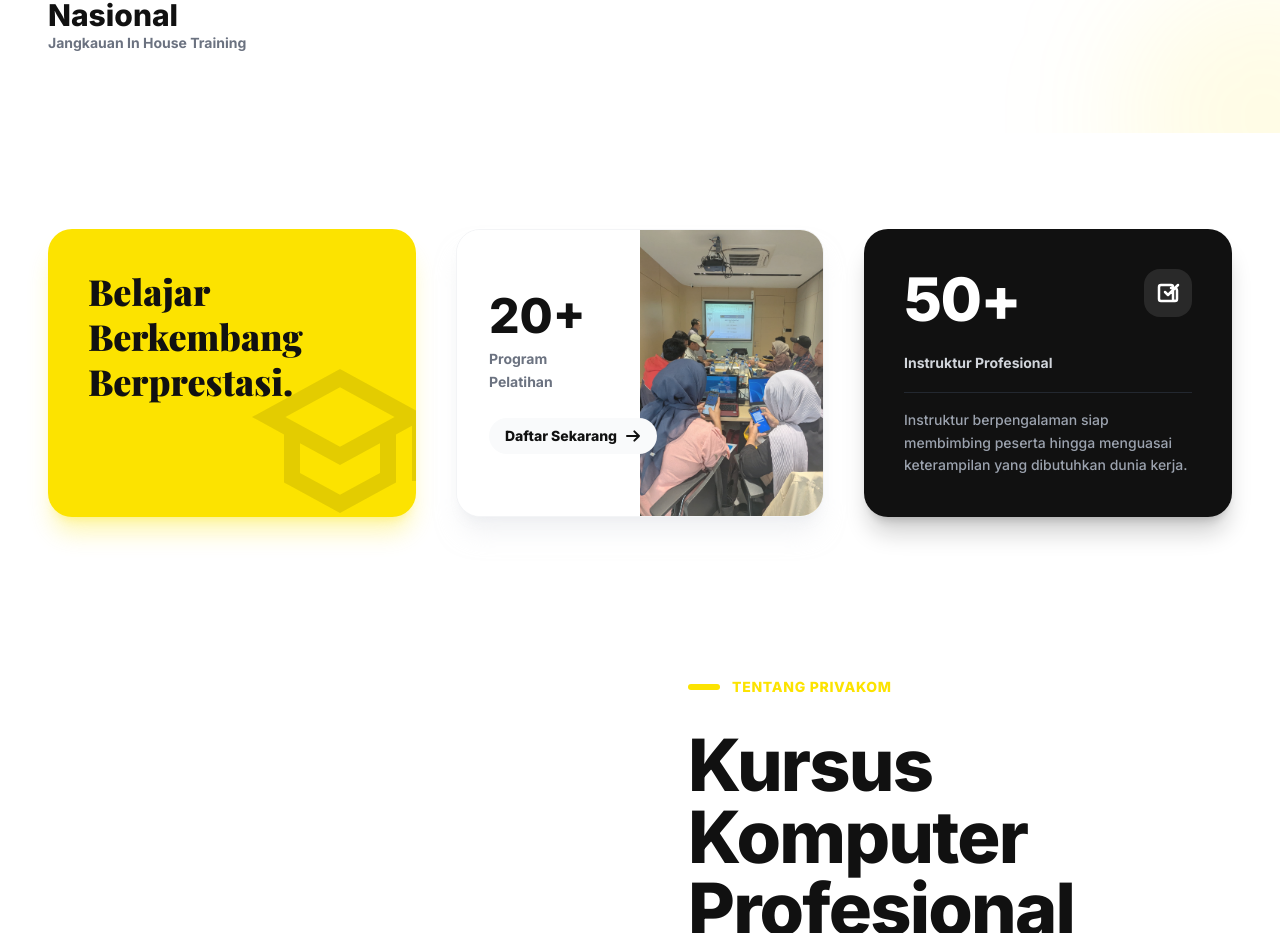
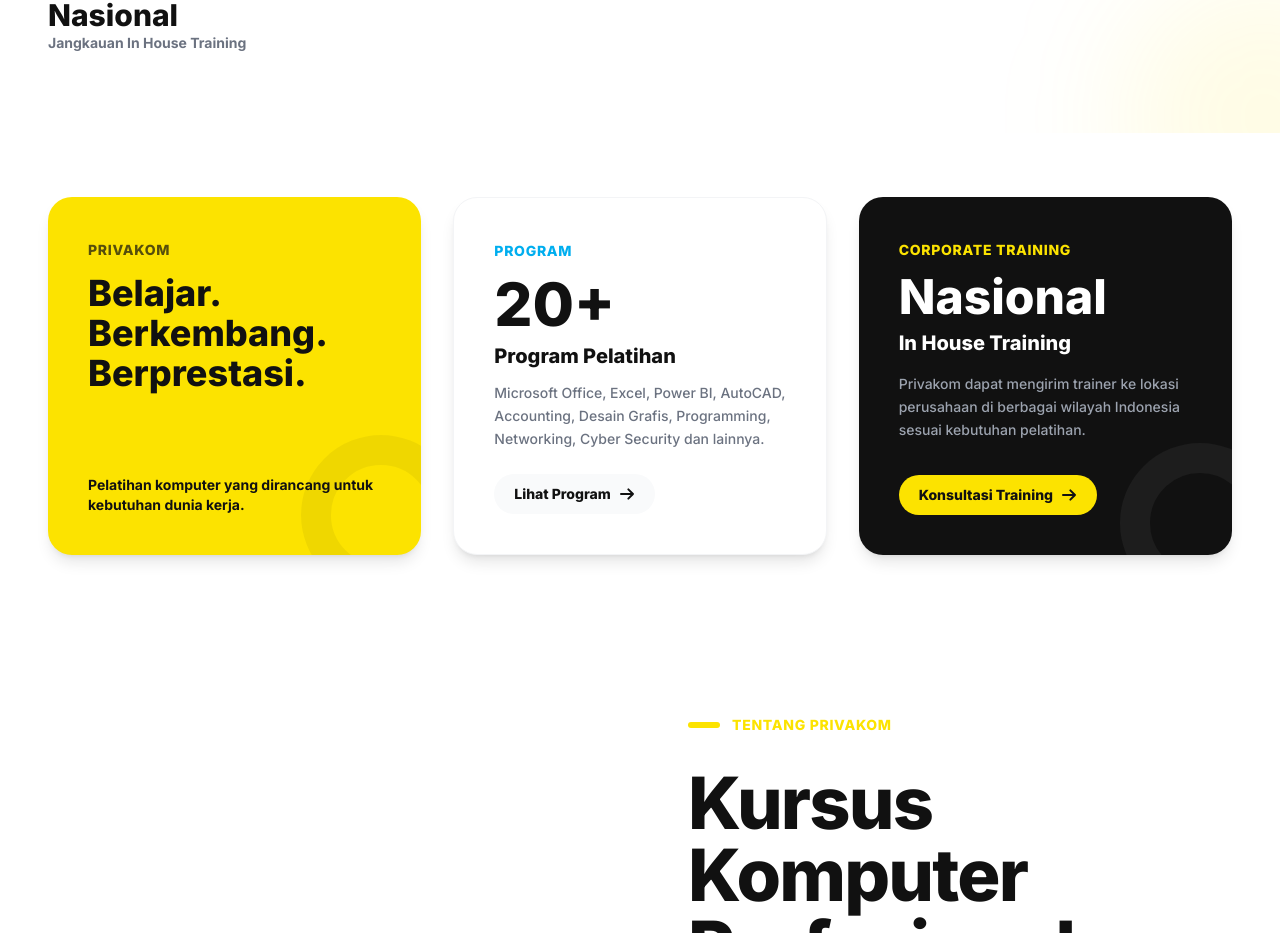
Before and after one commit to nusanode/privakom-jakarta, a React (Vite) app: page / in a window 1280 px wide. Shown: the part 1040-1973 px from the top of the page. Built offline with nearby package versions, Linux system fonts and the light colour scheme.

Commit message:
Revamp Features component structure and styling
Refactor Features component layout and styles for improved design and accessibility.

```diff
--- a/src/components/Features.jsx
+++ b/src/components/Features.jsx
@@ -1,231 +1,140 @@
 const Features = () => {
+  return (
+    <section
+      className="px-6 lg:px-12 max-w-8xl mx-auto relative z-20 pt-10 lg:pt-16 w-full"
+      aria-label="Keunggulan Privakom"
+    >
+      <div className="grid grid-cols-1 md:grid-cols-3 gap-6 lg:gap-8">
 
-  return (
+        {/* CARD 1 */}
+        <div className="bg-primary text-dark p-8 lg:p-10 rounded-3xl shadow-lg hover:shadow-xl hover:-translate-y-1 transition-all duration-300 relative overflow-hidden min-h-[240px] flex flex-col justify-between">
 
+          <div className="relative z-10">
+            <span className="text-sm font-black uppercase tracking-wider opacity-70">
+              Privakom
+            </span>
 
+            <h2 className="text-3xl lg:text-4xl font-black mt-3 leading-tight">
+              Belajar.
+              <br />
+              Berkembang.
+              <br />
+              Berprestasi.
+            </h2>
+          </div>
 
-    <section className="px-6 lg:px-12 max-w-8xl mx-auto relative z-20 pt-16 lg:pt-24  w-full">
+          <p className="relative z-10 text-sm font-bold mt-6 max-w-xs">
+            Pelatihan komputer yang dirancang untuk kebutuhan dunia kerja.
+          </p>
 
-      <div className="grid grid-cols-1 md:grid-cols-3 gap-8 lg:gap-10">
-
-
-
-        <div
-
-          tabIndex="0"
-
-          className="bg-primary text-dark p-8 lg:p-10 rounded-3xl shadow-xl shadow-primary/30 hover:shadow-2xl hover:shadow-primary/40 hover:-translate-y-2 transition-all duration-300 relative overflow-hidden flex flex-col justify-between h-64 lg:h-72 focus:outline-none group cursor-default"
-
-        >
-
-          <h3 className="text-4xl font-black font-serif text-dark z-10 leading-tight">
-
-            Belajar
-
-            <br />
-
-            Berkembang
-
-            <br />
-
-            Berprestasi.
-
-          </h3>
-
-
-
-          <svg
-
-            className="absolute bottom-[-20px] right-[-20px] w-48 h-48 text-dark opacity-10 group-hover:scale-110 group-hover:-rotate-6 transition-transform duration-500"
-
-            fill="currentColor"
-
-            viewBox="0 0 24 24"
-
-          >
-
-            <path d="M12 3L1 9L5 11.18V17.18L12 21L19 17.18V11.18L21 10.09V17H23V9L12 3ZM18.82 9L12 12.72L5.18 9L12 5.28L18.82 9ZM17 15.99L12 18.72L7 15.99V12.27L12 15L17 12.27V15.99Z" />
-
-          </svg>
-
+          {/* Dekorasi CSS ringan */}
+          <div className="absolute -right-10 -bottom-10 w-40 h-40 rounded-full border-[30px] border-dark/5"></div>
         </div>
 
 
+        {/* CARD 2 */}
+        <div className="bg-white rounded-3xl border border-gray-100 shadow-lg hover:shadow-xl hover:-translate-y-1 transition-all duration-300 min-h-[240px] overflow-hidden">
 
+          <div className="p-8 lg:p-10 h-full flex flex-col justify-between">
 
+            <div>
+              <span className="text-[#00AEEF] text-sm font-black uppercase tracking-wider">
+                Program
+              </span>
 
-        <div
+              <div className="text-5xl lg:text-6xl font-black text-dark mt-3">
+                20+
+              </div>
 
-          tabIndex="0"
+              <h2 className="text-xl font-black text-dark mt-2">
+                Program Pelatihan
+              </h2>
 
-          className="bg-white flex flex-row rounded-3xl border border-gray-100 shadow-xl shadow-gray-200/50 hover:shadow-2xl hover:-translate-y-2 transition-all duration-300 h-64 lg:h-72 items-center group focus:outline-none cursor-default overflow-hidden"
-
-        >
-
-
-
-          <div className="w-1/2 p-6 lg:p-8 flex flex-col justify-center h-full z-10 bg-white">
-
-            <h3 className="text-5xl font-black text-dark mb-2">20+</h3>
-
-
-
-            <p className="text-gray-500 font-bold text-sm mb-6 leading-relaxed">
-
-              Program
-
-              <br />
-
-              Pelatihan
-
-            </p>
-
-
+              <p className="text-gray-500 font-medium text-sm mt-3 leading-relaxed">
+                Microsoft Office, Excel, Power BI, AutoCAD,
+                Accounting, Desain Grafis, Programming,
+                Networking, Cyber Security dan lainnya.
+              </p>
+            </div>
 
             <a
-
               href="#courses"
-
-              className="text-dark font-extrabold text-sm bg-gray-50 hover:bg-primary rounded-full inline-flex items-center gap-2 w-max px-4 py-2 transition-all outline-none active:scale-95"
-
+              className="inline-flex items-center gap-2 text-dark font-extrabold text-sm mt-6 w-max bg-gray-50 hover:bg-primary px-5 py-2.5 rounded-full transition-all"
             >
-
-              Daftar Sekarang
+              Lihat Program
 
               <svg
-
-                className="w-4 h-4 group-hover:translate-x-1 transition-transform"
-
+                className="w-4 h-4"
                 fill="none"
-
                 stroke="currentColor"
-
                 viewBox="0 0 24 24"
-
-                strokeWidth="3"
-
               >
-
                 <path
-
                   strokeLinecap="round"
-
                   strokeLinejoin="round"
-
+                  strokeWidth="3"
                   d="M14 5l7 7m0 0l-7 7m7-7H3"
-
-                ></path>
-
+                />
               </svg>
-
             </a>
 
           </div>
-
-          <div className="w-1/2 h-full relative overflow-hidden bg-primary/10">
-
-
-
-            <img
-
-              loading="lazy"
-
-              src="foto-1.jpeg"
-
-              alt="Peserta Pelatihan"
-
-              className="absolute inset-0 w-full h-full object-cover opacity-90 group-hover:opacity-100 group-hover:scale-110 transition-all duration-500"
-
-            />
-
-          </div>
-
         </div>
 
 
+        {/* CARD 3 */}
+        <div className="bg-dark text-white p-8 lg:p-10 rounded-3xl shadow-lg hover:shadow-xl hover:-translate-y-1 transition-all duration-300 min-h-[240px] flex flex-col justify-between relative overflow-hidden">
 
+          <div className="relative z-10">
 
+            <span className="text-primary text-sm font-black uppercase tracking-wider">
+              Corporate Training
+            </span>
 
-        <div
-
-          tabIndex="0"
-
-          className="bg-dark text-white p-8 lg:p-10 rounded-3xl shadow-xl shadow-dark/20 hover:shadow-2xl hover:shadow-primary/30 hover:-translate-y-2 transition-all duration-300 flex flex-col justify-between h-64 lg:h-72 focus:outline-none group cursor-default relative overflow-hidden"
-
-        >
-
-          <div>
-
-            <div className="flex justify-between items-start mb-4">
-
-              <h3 className="text-6xl font-black tracking-tight text-white">
-
-                50+
-
-              </h3>
-
-
-
-              <div className="p-3 rounded-2xl bg-white/10 group-hover:bg-primary group-hover:text-dark text-white transition-all duration-300 transform group-hover:scale-110 group-hover:rotate-6">
-
-                <svg
-
-                  className="w-6 h-6 transition-transform duration-300"
-
-                  fill="none"
-
-                  stroke="currentColor"
-
-                  viewBox="0 0 24 24"
-
-                >
-
-                  <path
-
-                    strokeLinecap="round"
-
-                    strokeLinejoin="round"
-
-                    strokeWidth="2.5"
-
-                    d="M19 20H5a2 2 0 01-2-2V6a2 2 0 012-2h10a2 2 0 012 2v1m2 13a2 2 0 01-2-2V7m2 13a2 2 0 002-2V9.5a2.5 2.5 0 00-2.5-2.5H15M9 11l3 3L22 4"
-
-                  />
-
-                </svg>
-
-              </div>
-
+            <div className="text-4xl lg:text-5xl font-black mt-3">
+              Nasional
             </div>
 
+            <h2 className="text-xl font-black mt-2">
+              In House Training
+            </h2>
 
-
-            <p className="text-sm font-bold text-gray-300 mt-6">
-
-              Instruktur Profesional
-
+            <p className="text-gray-400 font-medium text-sm mt-4 leading-relaxed">
+              Privakom dapat mengirim trainer ke lokasi perusahaan
+              di berbagai wilayah Indonesia sesuai kebutuhan pelatihan.
             </p>
 
           </div>
 
+          <a
+            href="#contact"
+            className="relative z-10 inline-flex items-center gap-2 text-dark bg-primary hover:bg-yellow-300 font-extrabold text-sm mt-6 w-max px-5 py-2.5 rounded-full transition-all"
+          >
+            Konsultasi Training
 
+            <svg
+              className="w-4 h-4"
+              fill="none"
+              stroke="currentColor"
+              viewBox="0 0 24 24"
+            >
+              <path
+                strokeLinecap="round"
+                strokeLinejoin="round"
+                strokeWidth="3"
+                d="M14 5l7 7m0 0l-7 7m7-7H3"
+              />
+            </svg>
+          </a>
 
-          <p className="text-sm text-gray-400 font-medium mt-2 leading-relaxed border-t border-gray-700/50 pt-4">
-
-         Instruktur berpengalaman siap membimbing peserta hingga menguasai keterampilan yang dibutuhkan dunia kerja.
-
-          </p>
+          {/* Dekorasi ringan */}
+          <div className="absolute -right-12 -bottom-12 w-40 h-40 rounded-full border-[30px] border-white/5"></div>
 
         </div>
 
       </div>
-
     </section>
-
   );
-
 };
 
-
-
 export default Features;
```
